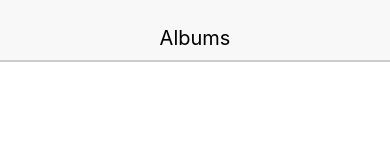
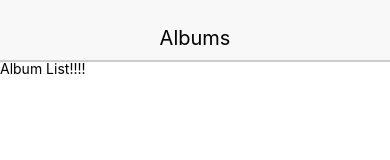
Before and after one commit to aspiringguru/HHackRNDemos, a React Native app: screen / in a window 390 px wide. Shown: the top 160 px of the page. Built offline with nearby package versions, Linux system fonts and the light colour scheme.

Commit message:
album list added

```diff
--- a/index.js
+++ b/index.js
@@ -1,11 +1,15 @@
 // Import a library to help create a component
 import React from 'react';
-import { AppRegistry } from 'react-native';
+import { AppRegistry, View } from 'react-native';
 import Header from './src/components/header';
+import AlbumList from './src/components/AlbumList';
 
 // Create a component
 const App = () => (
+  <View>
     <Header headerText={'Albums'} />
+    <AlbumList />
+  </View>
   );
 // Render it to the device
 AppRegistry.registerComponent('albums', () => App);
--- /dev/null
+++ b/src/components/AlbumList.js
@@ -0,0 +1,19 @@
+import React, { Component } from 'react';
+import { View, Text } from 'react-native';
+
+class AlbumList extends Component {
+  componentWillMount() {
+    console.log('componentWillMount in AlbumList');
+  }
+
+  render() {
+    return (
+      <View>
+        <Text>Album List!!!!</Text>
+
+      </View>
+    );
+  }
+}
+
+export default AlbumList;
```
